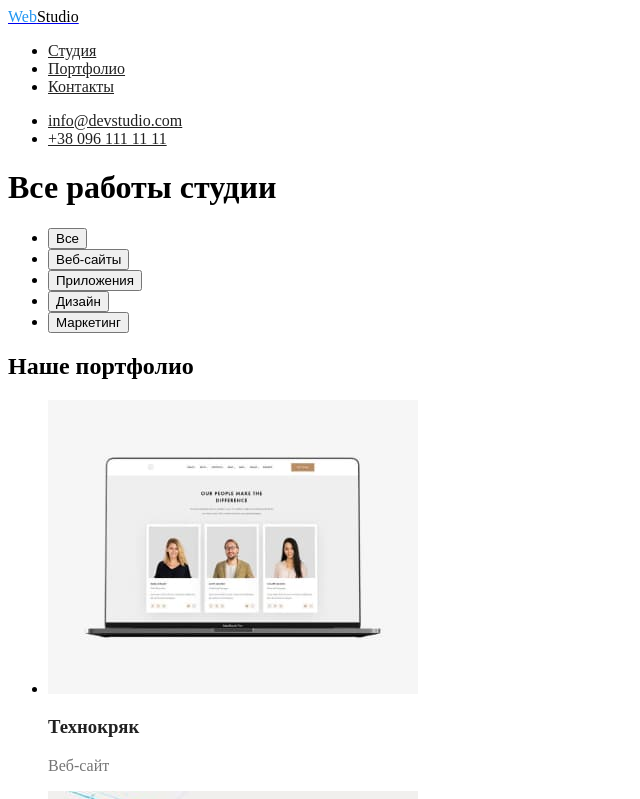
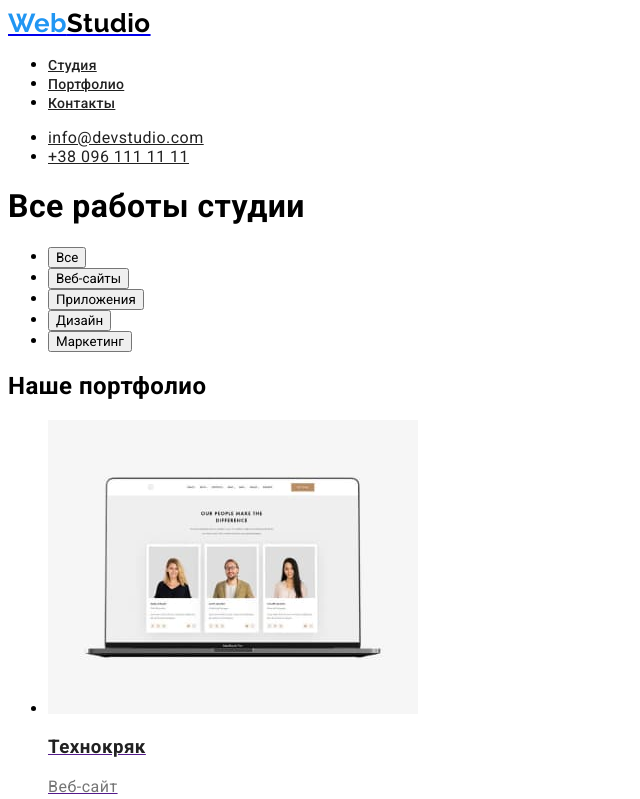
Before and after one commit to Emarhal/goit-markup-hw-02, a plain HTML site: page portfolio.html in a window 1280 px wide. Shown: the top 799 px of the page, without its empty margins (0-640 px from the left). Drawn offline with Linux system fonts and the light colour scheme.

Commit message:
All Font

```diff
--- a/css/styles.css
+++ b/css/styles.css
@@ -7,21 +7,43 @@
   --primary-black-color: #000000;
   --contacts-bottom-color: #8f8f94;
 }
+body {
+  /* color: var(--primary-white-color); */
+  font-family: "Roboto", sans-serif;
+  letter-spacing: 0.03em;
+  /* letter-spacing: 0.02em;
+  letter-spacing: 0.06em; */
+}
 
 /* Styles for index.html */
 
 /* Header */
 
 /* Logo styles */
-.logo-blue {
+.logo {
+  font-family: "Raleway", sans-serif;
+  /* position: absolute;
+  width: 145px;
+  height: 31px;
+  left: 215px;
+  top: 24px; */
+  font-weight: bold;
+  font-size: 26px;
+  line-height: 1.19;
+}
+.logo .logo-blue {
   color: var(--accent-color);
 }
-.logo-black {
+.logo .logo-black {
   color: var(--primary-black-color);
 }
 /* Navigation */
 .navigation-list .nav-items {
   color: var(--title-text-color);
+  font-weight: 500;
+  font-size: 14px;
+  line-height: 1.14;
+  letter-spacing: 0.02em;
 }
 .nav-items:hover,
 .nav-items:focus {
@@ -37,6 +59,10 @@
 }
 /* Main content */
 
+/* Унаследование кнопкой фонт фемили */
+button {
+  font-family: inherit;
+}
 /* Engage section */
 .title-engage {
   color: var(--title-text-color);
--- a/portfolio.html
+++ b/portfolio.html
@@ -5,12 +5,16 @@
     <meta http-equiv="X-UA-Compatible" content="IE=edge">
     <meta name="viewport" content="width=device-width, initial-scale=1.0">
     <title>Document</title>
+    <link rel="preconnect" href="https://fonts.gstatic.com">
+    <link href="https://fonts.googleapis.com/css2?family=Raleway:wght@700&family=Roboto:wght@400;500;700;900&display=swap"
+        rel="stylesheet">
     <link rel="stylesheet" href="./css/styles.css">
 </head>
 <body>
     <!-- Header portfolio -->
     <header>
-        <a href="./index.html"><span class="logo-blue">Web</span><span class="logo-black">Studio</span></a>
+        <!-- Logo -->
+        <a href="./index.html" class="logo"><span class="logo-blue">Web</span><span class="logo-black">Studio</span></a>
         <!-- Navigation -->
         <nav>
             <ul class="navigation-list">
@@ -34,66 +38,81 @@
     <main>
         <h1>Все работы студии</h1>
             <ul>
-                <li> <button>Все</button></li>
-                <li><button>Веб-сайты</button></li>
-                <li><button>Приложения</button></li>
-                <li><button>Дизайн</button></li>
-                <li><button>Маркетинг</button></li>
+                <li> <button type="buttom">Все</button></li>
+                <li><button type="buttom">Веб-сайты</button></li>
+                <li><button type="buttom">Приложения</button></li>
+                <li><button type="buttom">Дизайн</button></li>
+                <li><button type="buttom">Маркетинг</button></li>
             </ul>
         <section>
             <h2>Наше портфолио</h2>
             <ul>
                 <li>
-                    <img width="370" src="./images/Portfolio/technokrak.jpg" alt="Технокряк">
+                    <a href=""><img width="370" src="./images/Portfolio/technokrak.jpg" alt="Технокряк">
                         <h3 class="our-work-title">Технокряк</h3>
                         <p class="our-work-text">Веб-сайт</p>
+                    </a>
                 </li>
                 <li>
-                    <img width="370" src="./images/Portfolio/poster.jpg" alt="Постер New Orlean vs Golden Star">
+                    <a href=""><img width="370" src="./images/Portfolio/poster.jpg" alt="Постер New Orlean vs Golden Star">
                         <h3 class="our-work-title">Постер New Orlean vs Golden Star</h3>
                         <p class="our-work-text">Дизайн</p>
+                    </a>
                 </li>
                 <li>
-                    <img width="370" src="./images/Portfolio/seafood.jpg" alt="Ресторан Seafood">
+                    <a href=""><img width="370" src="./images/Portfolio/seafood.jpg" alt="Ресторан Seafood">
                         <h3 class="our-work-title">Ресторан Seafood</h3>
                         <p class="our-work-text">Приложение</p>
+                    </a>
                 </li>
                 <li>
-                    <img width="370" src="./images/Portfolio/prime.jpg" alt="Проект Prime">
+                    <a href=""><img width="370" src="./images/Portfolio/prime.jpg" alt="Проект Prime">
                         <h3 class="our-work-title">Проект Prime</h3>
                         <p class="our-work-text">Маркетинг</p>
+                    </a>
                 </li>
                 <li>
+                    <a href="">
                         <img width="370" src="./images/Portfolio/boxes.jpg" alt="Проект Boxes">
                         <h3 class="our-work-title">Проект Boxes</h3>
                         <p class="our-work-text">Приложение</p>
+                    </a>
                 </li>
                 <li>
+                    <a href="">
                         <img width="370" src="./images/Portfolio/inspiration.jpg" alt="Inspiration has no Borders">
                         <h3 class="our-work-title">Inspiration has no Borders</h3>
                         <p class="our-work-text">Веб-сайт</p>
+                    </a>
                 </li>
                 <li>
+                    <a href="">
                         <img width="370" src="./images/Portfolio/limited-edition.jpg" alt="Издание Limited Edition">
                         <h3 class="our-work-title">Издание Limited Edition</h3>
                         <p class="our-work-text">Дизайн</p>
+                    </a>
                 </li>
                 <li>
+                    <a href="">
                         <img width="370" src="./images/Portfolio/lab.jpg" alt="Проект LAB">
                         <h3 class="our-work-title">Проект LAB</h3>
                         <p class="our-work-text">Маркетинг</p>
+                    </a>
                 </li>
                 <li>
+                    <a href="">
                         <img width="370" src="./images/Portfolio/growing.jpg" alt="Growing Business">
                         <h3 class="our-work-title">Growing Business</h3>
                         <p class="our-work-text">Приложение</p>
+                    </a>
                 </li>
             </ul>
         </section>
     </main>
     <!-- Footer -->
     <footer>
-        <a href="./index.html"><span class="logo-blue">Web</span><span class="logo-black">Studio</span></a>
+        <!-- Logo -->
+        <a href="./index.html" class="logo"><span class="logo-blue">Web</span><span class="logo-black">Studio</span></a>
         <address>
             г. Киев, пр-т Леси Украинки, 26
         </address>
```
Also changed, not shown: index.html (+8 -3 lines). Lines whose indentation alone changed are shown as unchanged.
